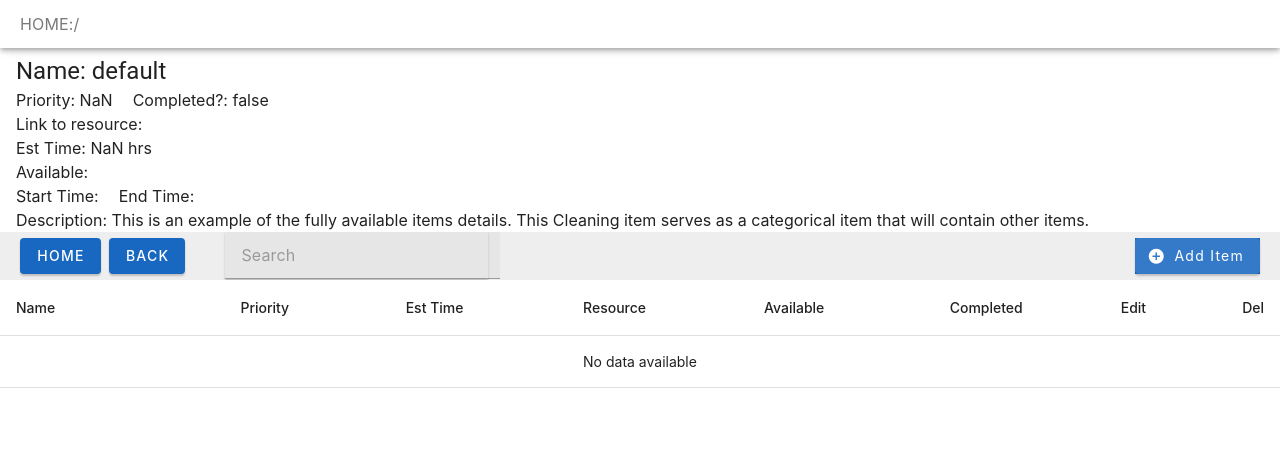
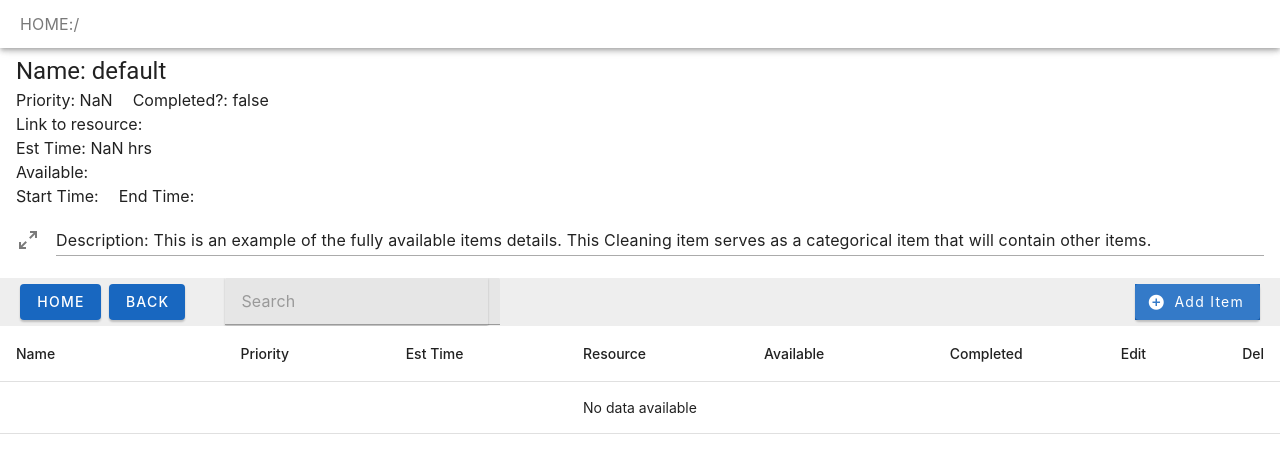
Before and after one commit to kcharris/TreeDB, a Vue app in the folder PersonalDB/: page / in a window 1280 px wide. Shown: the top 452 px of the page. Built offline with nearby package versions, Linux system fonts and the light colour scheme.

Commit message:
Update full details to have expandable details
It works, but it would be nice to be able to truncate.

```diff
--- a/PersonalDB/src/components/FullDetails.vue
+++ b/PersonalDB/src/components/FullDetails.vue
@@ -1,7 +1,16 @@
 <script setup lang="ts">
-    defineProps({
+    import { ref, computed } from 'vue';
+    const props = defineProps({
         parent: Object
     })
+    const toggle = ref(false)
+    // const description_class = computed(() => {return `text-md ${toggle.value == false ? "text-truncate" : ""}`})
+    const button_icon = computed(() => {return toggle.value == false ? "mdi-arrow-expand" : "mdi-close-circle-outline"})
+    const description = computed(() => {return "Description: " + (props.parent?.description != undefined ? props.parent.description : "")})
+
+    function toggleTruncate(){
+        toggle.value = !toggle.value
+    }
 
 </script>
 <template >
@@ -20,6 +29,20 @@
             <div>               </div>
             <div class="text-md">{{"End Time: "+ (parent?.end_date != undefined ? parent.end_date : "") }}</div>
         </div>
-        <div class="text-md text-truncate text-nowrap"> {{"Description: "+ (parent?.description != undefined ? parent.description : "") }}</div>
+        <div>
+            <v-textarea
+                class="text-md"
+                :prepend-icon="button_icon"
+                @click:prepend="toggleTruncate"
+                rows="1"
+                :max-rows="toggle == false ? 1 : 50"
+                row-height="15"
+                auto-grow
+                variant="underlined"
+                readonly
+                :model-value="description"
+                >
+            </v-textarea>
+        </div>
     </div>
 </template>
```
